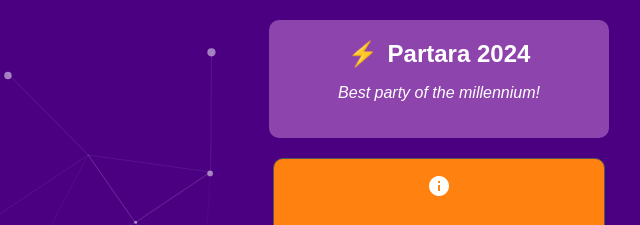
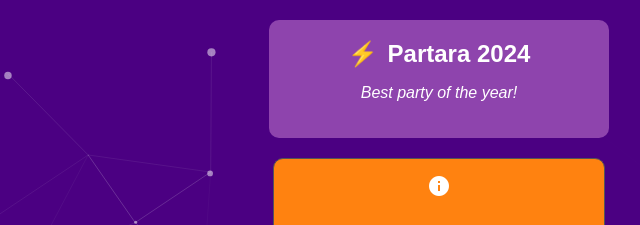
Before and after one commit to partara/partara.github.io, a plain HTML site: page index.html in a window 1280 px wide. Shown: the top 225 px of the page, 201-841 px from the left. Drawn offline with nearby package versions, Linux system fonts and the light colour scheme.

Commit message:
Update index.html

```diff
--- a/index.html
+++ b/index.html
@@ -16,7 +16,7 @@
     <script src="app.js"></script>
     <header>
         <h1>Partara 2024</h1>
-        <p class="tagline">Best party of the millennium!</p>
+        <p class="tagline">Best party of the year!</p>
     </header>
 
     <section class="about">
```
